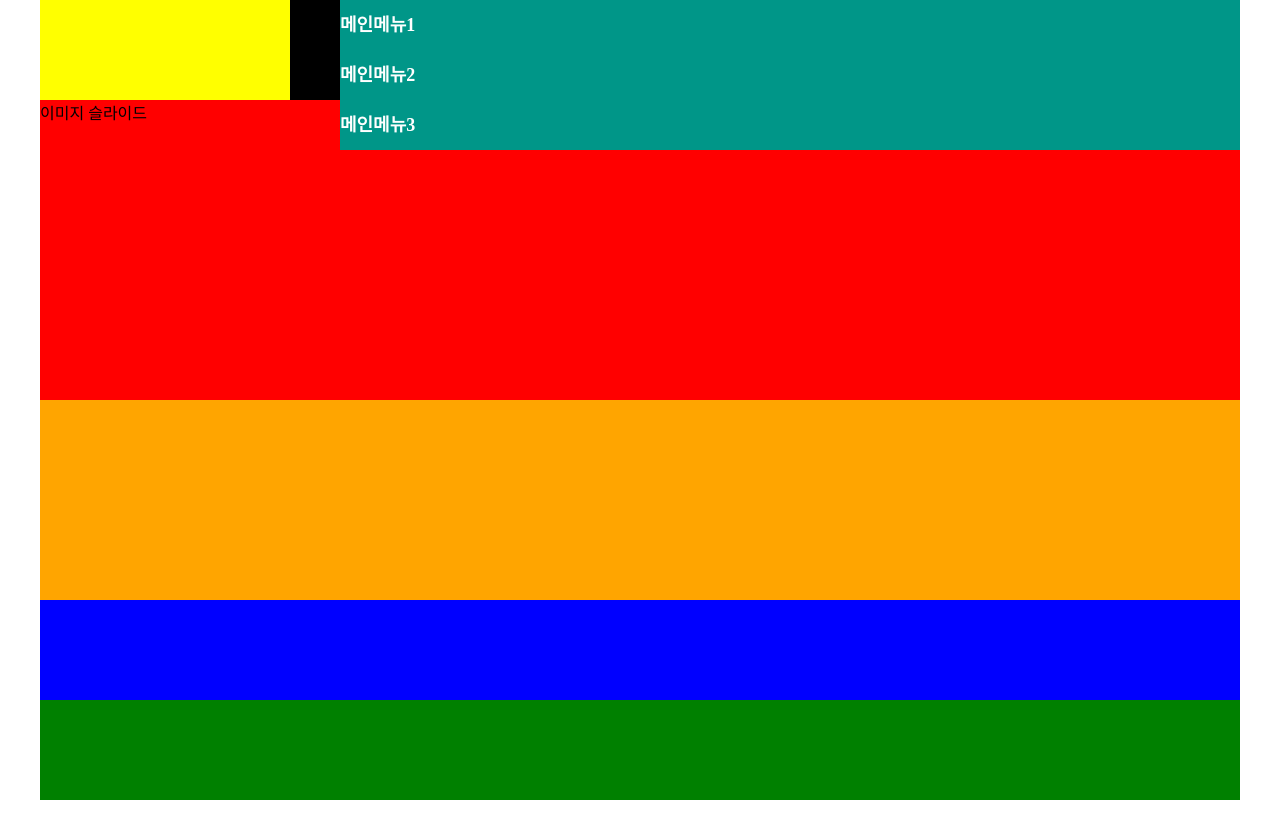
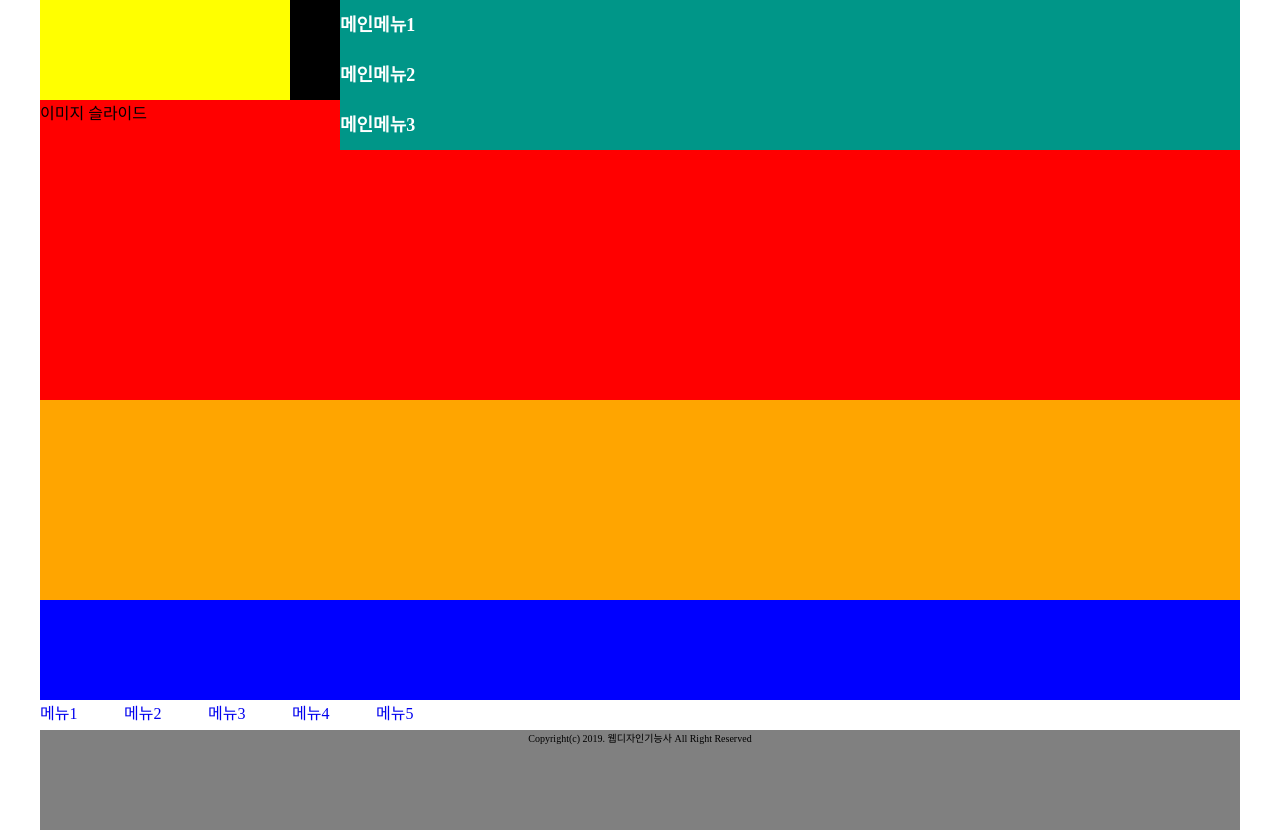
Before and after one commit to eunjeong09/web-design, a plain HTML site: page index.html in a window 1280 px wide. Before the commit the page ends 804 px from the top, so only its background shows below. Drawn offline with nearby package versions, Linux system fonts and the light colour scheme.

Commit message:
Add copyright

```diff
--- a/css/style.css
+++ b/css/style.css
@@ -96,3 +96,24 @@
     color: black;
     font-weight: bold;
 }
+/* footer */
+footer{
+    width: 1200px;
+    margin: 0 auto;
+}
+.down_menu{
+    width: 100%;
+    height: 30px;
+}
+.down_menu > ul{
+    display: inline;
+}
+.down_menu > ul > li{
+    display: inline-block;
+    width: 80px;
+    height: 25px;
+}
+.copyright{
+    text-align: center;
+    font-size: 10px;
+}
--- a/index.html
+++ b/index.html
@@ -56,13 +56,27 @@
         </div>
     </section>
     <footer>
+        <!-- layout
         <div class="copyright">
             <ul class="f_box">
                 <li></li>
                 <li></li>
                 <li></li>
             </ul>
+        </div> -->
+
+        <!-- footer -->
+        <div class="down_menu">
+            <ul>
+                <li><a href="#">메뉴1</a></li>
+                <li><a href="#">메뉴2</a></li>
+                <li><a href="#">메뉴3</a></li>
+                <li><a href="#">메뉴4</a></li>
+                <li><a href="#">메뉴5</a></li>
+            </ul>
         </div>
+        <div class="copyright">Copyright(c) 2019. 웹디자인기능사 All Right Reserved</div>
+
     </footer>
 
     <!-- script -->
```
